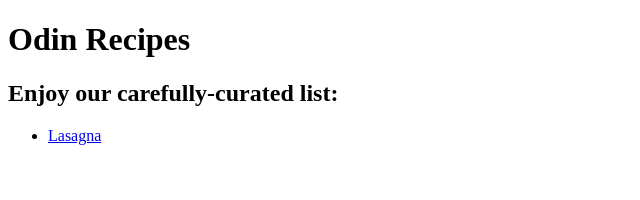
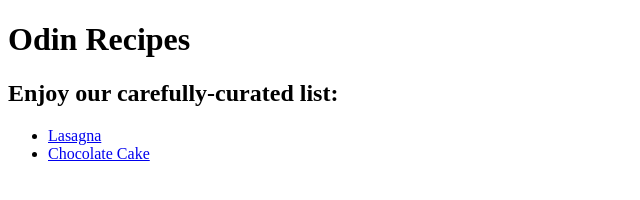
Before and after one commit to acskii/odin-recipes, a plain HTML site: page index.html in a window 1280 px wide. Shown: the whole page, without its empty margins (0-640 px from the left). Drawn offline with Linux system fonts and the light colour scheme.

```diff
--- a/index.html
+++ b/index.html
@@ -10,6 +10,7 @@
     <h2>Enjoy our carefully-curated list: </h2>
     <ul>
        <li><a href="./recipes/lasagna.html">Lasagna</a></li>
+       <li><a href="./recipes/cake.html">Chocolate Cake</a></li>
     </ul>
 </body>
 </html>
```
